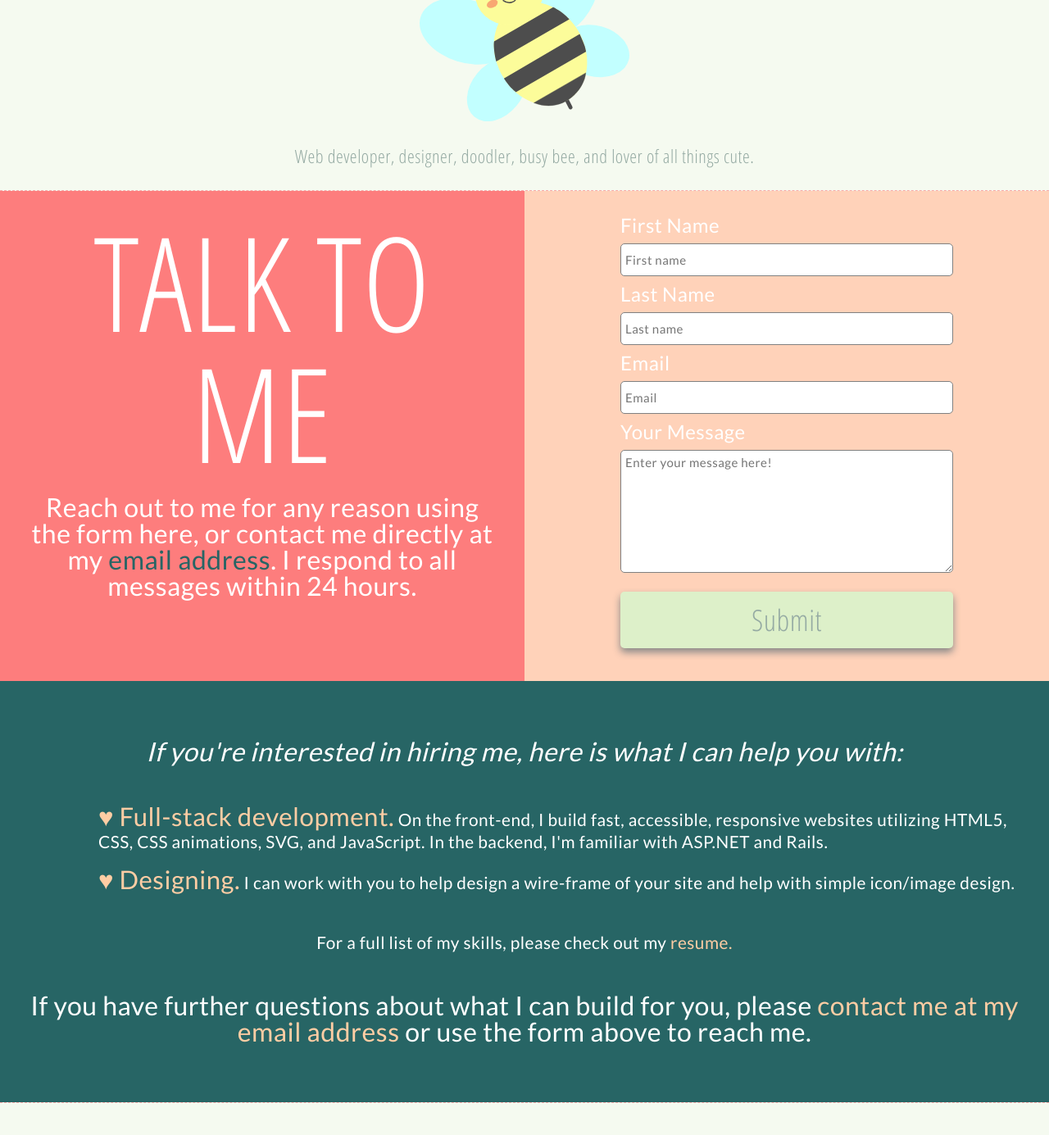
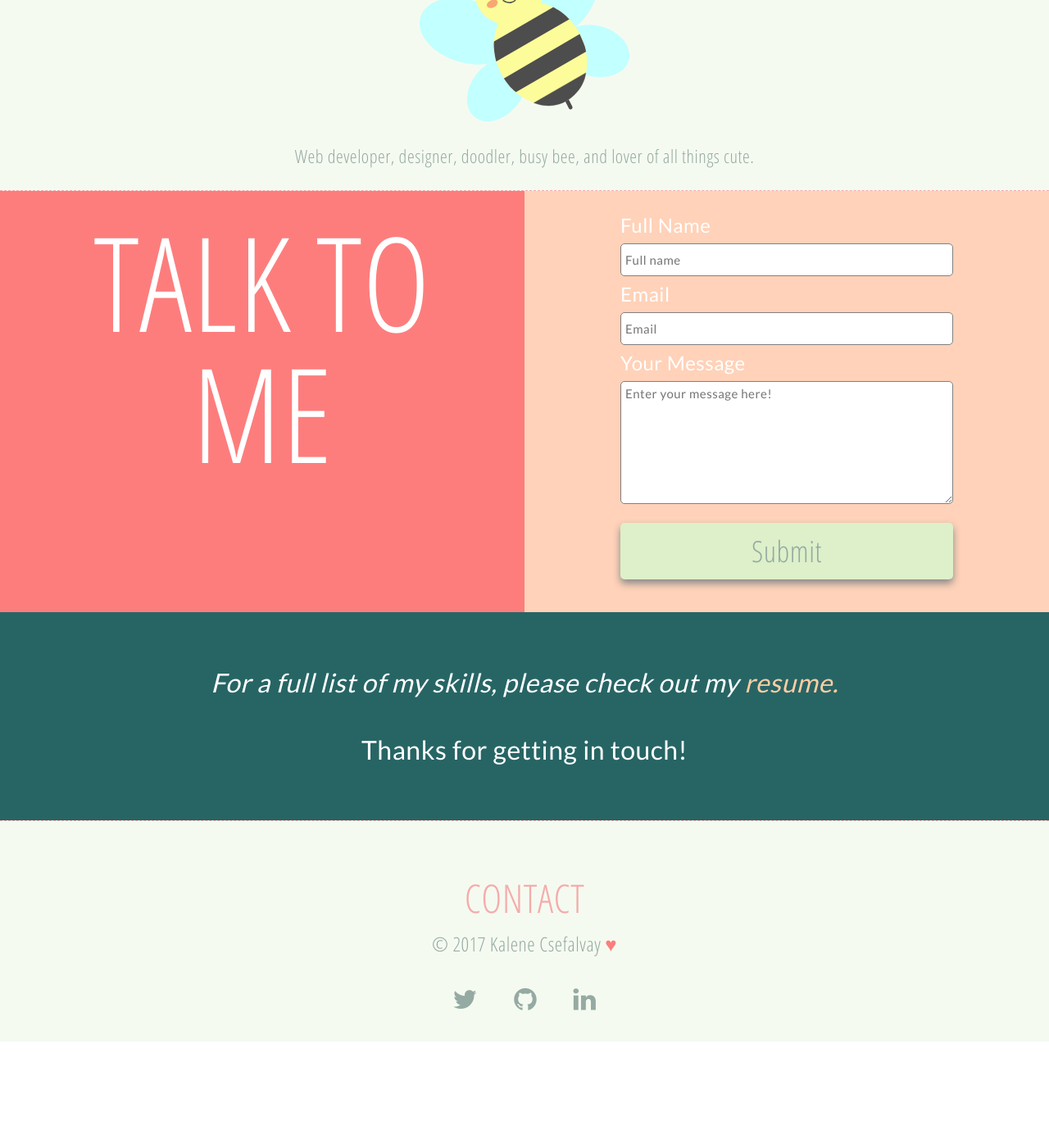
Before and after one commit to kalenenc/kalenenc.github.io, a Jekyll site: the page built from contact.html, in a window 1280 px wide and 1400 px high, scrolled down 220 px. Shown: the top 1385 px of the window at 82% size. Built offline with Jekyll 4.4.1, drawn with Linux system fonts in a browser that asks for light colours; nearby versions of some CDN libraries; after the commit the page ends 1491 px from its top, so only the background shows below that.

Commit message:
Adds blog post, updates resume to be more generic, edits some copy on contact page, updates form

```diff
--- a/contact.html
+++ b/contact.html
@@ -9,17 +9,14 @@ layout: default
 		<div class="col-1-2">
 			<div class="module text-module">
 				<h2>Talk to me</h2>
-				<p class="reach-out">Reach out to me for any reason using the form here, or contact me directly at my <a href="mailto:kalenenc@gmail.com">email address</a>. I respond to all messages within 24 hours.</p>
 			</div>
 		</div>
 		<div class="col-1-2">
 			<div class="module form-module">
 				<form action="https://formspree.io/kalenenc@gmail.com"
    			   method="POST">
-					<label for="firstname">First Name</label> <br />
-					<input placeholder="First name" type="text" name="firstname" /><br />
-					<label for="lastname">Last Name</label> <br />
-					<input placeholder="Last name"type="text" name="lastname" /><br />
+					<label for="fullname">Full Name</label> <br />
+					<input placeholder="Full name" type="text" name="fullname" /><br />
 					<label for="email">Email</label> <br />
 					<input placeholder="Email" type="email" name="email" /><br />
 					<label for="message">Your Message</label> <br />
@@ -35,13 +32,8 @@ layout: default
 <section class="hire">
 	<div class="grid">
 		<div class="col-1-2">
-			<h2>If you're interested in hiring me, here is what I can help you with:</h2>
-			<ul class="job-info">
-				<li> <span class="word">&#9829 Full-stack development.</span> On the front-end, I build fast, accessible, responsive websites utilizing HTML5, CSS, CSS animations, SVG, and JavaScript. In the backend, I'm familiar with ASP.NET and Rails.</li>
-				<li> <span class="word">&#9829 Designing.</span> I can work with you to help design a wire-frame of your site and help with simple icon/image design.</li>
-			</ul>
-			<p>For a full list of my skills, please check out my <a href="{{site.url}}/files/resume.pdf">resume.</a></p>
-			<h2>If you have further questions about what I can build for you, please <a href="mailto:kalenenc@gmail.com">contact me at my email address</a> or use the form above to reach me.</h2>
+			<h2>For a full list of my skills, please check out my <a href="{{site.url}}/files/resume.pdf">resume.</a></h2>
+			<h2>Thanks for getting in touch!</h2>
 		</div>
 	</div>
 </section>
```
Also changed, not shown: _posts/2017-11-01-elaconf2017.html (added, +34 -0 lines), 3 other files.
